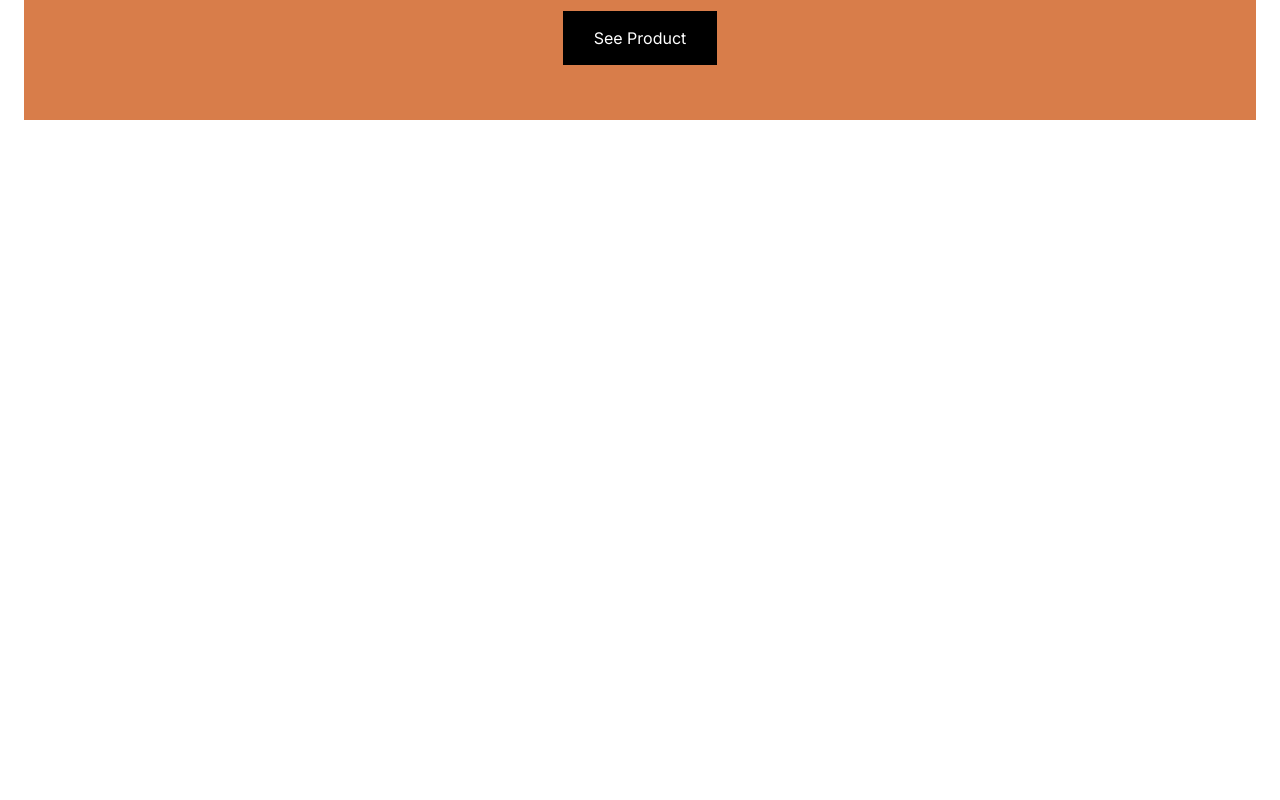
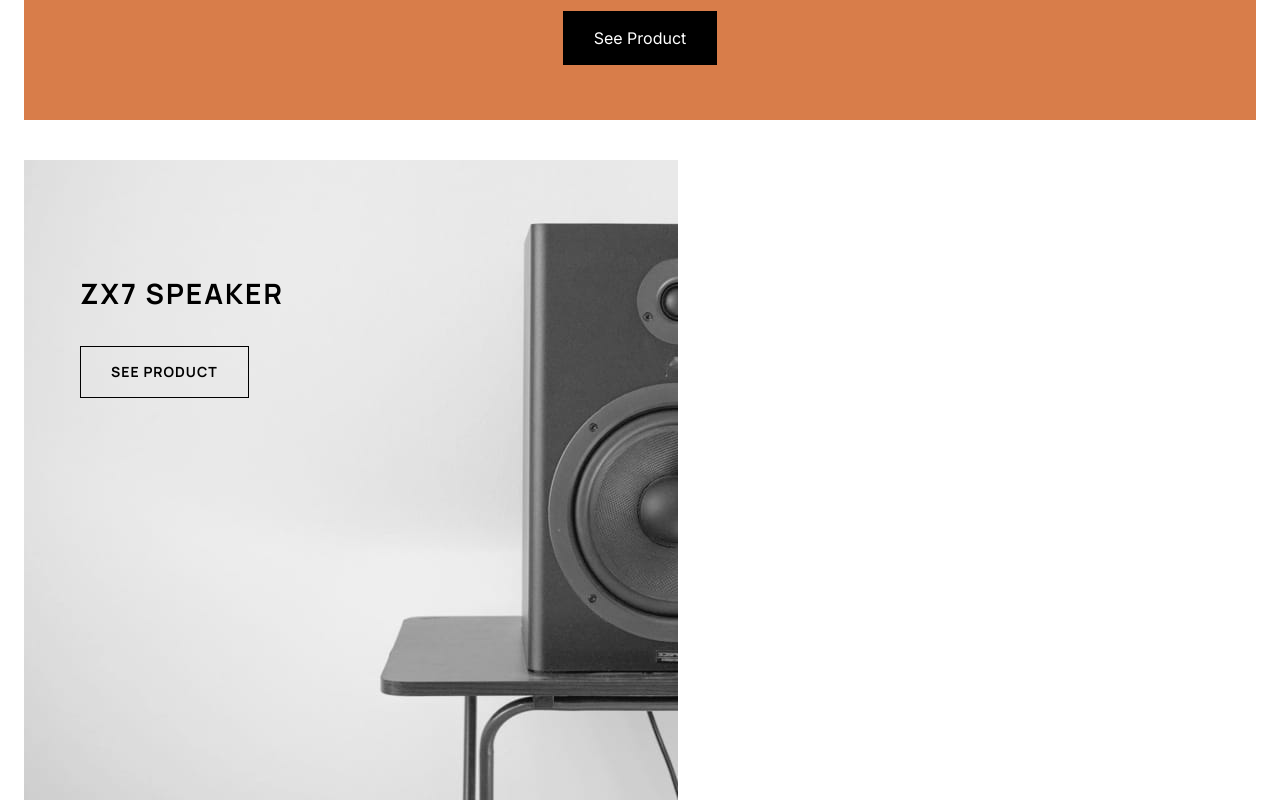
Before and after one commit to tornike2002/audiophie-project, a Next.js app: page / in a window 1280 px wide. Shown: the part 1713-2513 px from the top of the page. Before the commit the page ends 1833 px from the top, so only its background shows below. Built offline with nearby package versions, Linux system fonts and the light colour scheme.

Commit message:
finished greystereo banner

```diff
--- a/app/page.tsx
+++ b/app/page.tsx
@@ -5,6 +5,8 @@ import earphone from "../public/assets/product-yx1-earphones/mobile/image-produc
 import ThreeProduct from "@/components/ThreeProduct";
 import Cardspeaker from "../public/assets/home/mobile/image-speaker-zx9.png";
 import YellowBanner from "@/components/YellowBanner";
+import greySpeaker from "../public/assets/home/mobile/image-speaker-zx7.jpg";
+import Image from "next/image";
 export default function Home() {
   return (
     <main>
@@ -35,7 +37,7 @@ export default function Home() {
         <ThreeProduct image={earphone} link="Shop" title="earphones" />
       </section>
 
-      {/* yello board card  */}
+      {/* yellow board card  */}
       <section>
         <YellowBanner
           about="Upgrade to premium speakers that are phenomenally built to deliver truly remarkable sound."
@@ -43,6 +45,27 @@ export default function Home() {
           buttonText="See Product"
         />
       </section>
+      {/* speaker banner */}
+      <section className="mx-6 relative">
+        <div>
+          <Image src={greySpeaker} alt="picture" />
+        </div>
+        <div className="absolute top-28 left-14">
+          <h1
+            className="text-black font-Manrope text-[28px]
+          font-bold tracking-[2px] uppercase pb-8"
+          >
+            ZX7 SPEAKER
+          </h1>
+          <button
+            className="text-black font-Manrope text-sm font-bold
+           tracking-[1px] uppercase bg-transparent
+           border py-[15px] px-[30px] border-black"
+          >
+            SEE PRODUCT
+          </button>
+        </div>
+      </section>
     </main>
   );
 }
--- a/components/YellowBanner.tsx
+++ b/components/YellowBanner.tsx
@@ -6,7 +6,7 @@ type YellowBannerTypes = {
 };
 const YellowBanner = ({ image, about, buttonText }: YellowBannerTypes) => {
   return (
-    <section className="bg-customYellow  py-[55px] mx-6 mt-24">
+    <section className="bg-customYellow  py-[55px] mx-6 mt-24 mb-10">
       <div
         className="flex flex-col items-center
     justify-center gap-6 "
```
